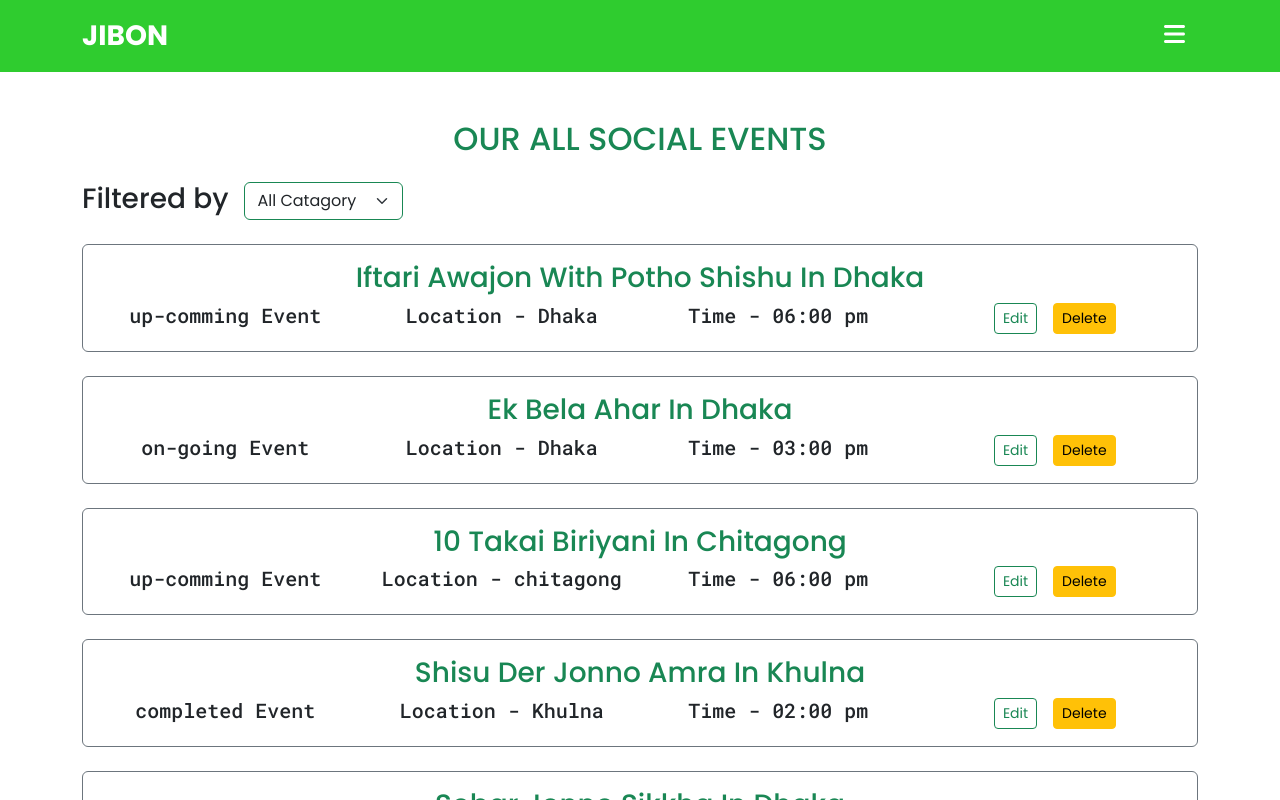
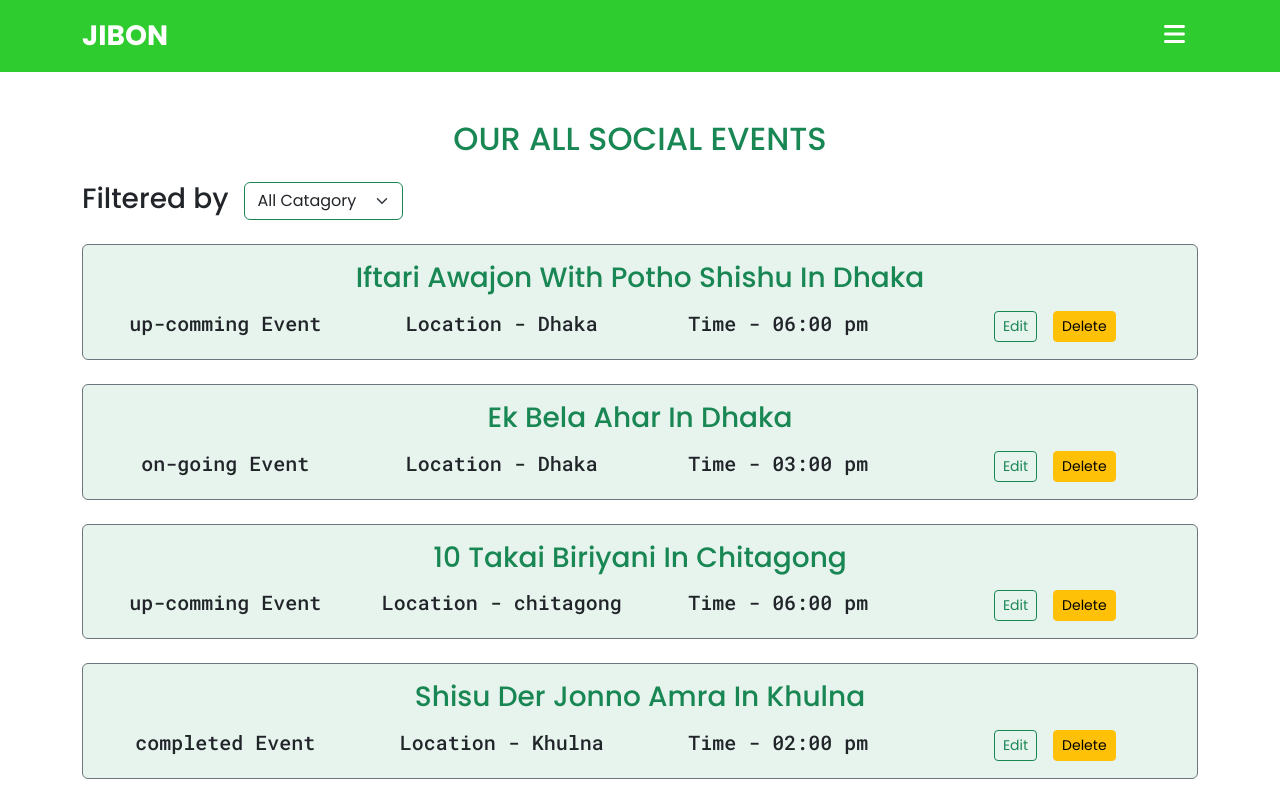
Before and after one commit to alminAl/jibon, a React (Create React App) app: page /dashboard/our-events in a window 1280 px wide. Shown: the top 800 px of the page. Built offline with nearby package versions, Linux system fonts and the light colour scheme.

Commit message:
events card background change

```diff
--- a/src/Components/DashboardComponent/OurEventsList.jsx
+++ b/src/Components/DashboardComponent/OurEventsList.jsx
@@ -3,8 +3,8 @@ import React from "react";
 const OurEventsList = ({ event }) => {
   console.log(event);
   return (
-    <div className="border border-secondary mb-4 p-3 rounded">
-      <div className="text-center text-success text-capitalize">
+    <div className="border border-secondary mb-4 p-3 rounded bg-success p-2 text-dark bg-opacity-10">
+      <div className="text-center text-success text-capitalize mb-3">
         <h3>{event.event_name}</h3>
       </div>
       <div className="row text-center row-cols-1 row-cols-md-2 row-cols-lg-4">
```
